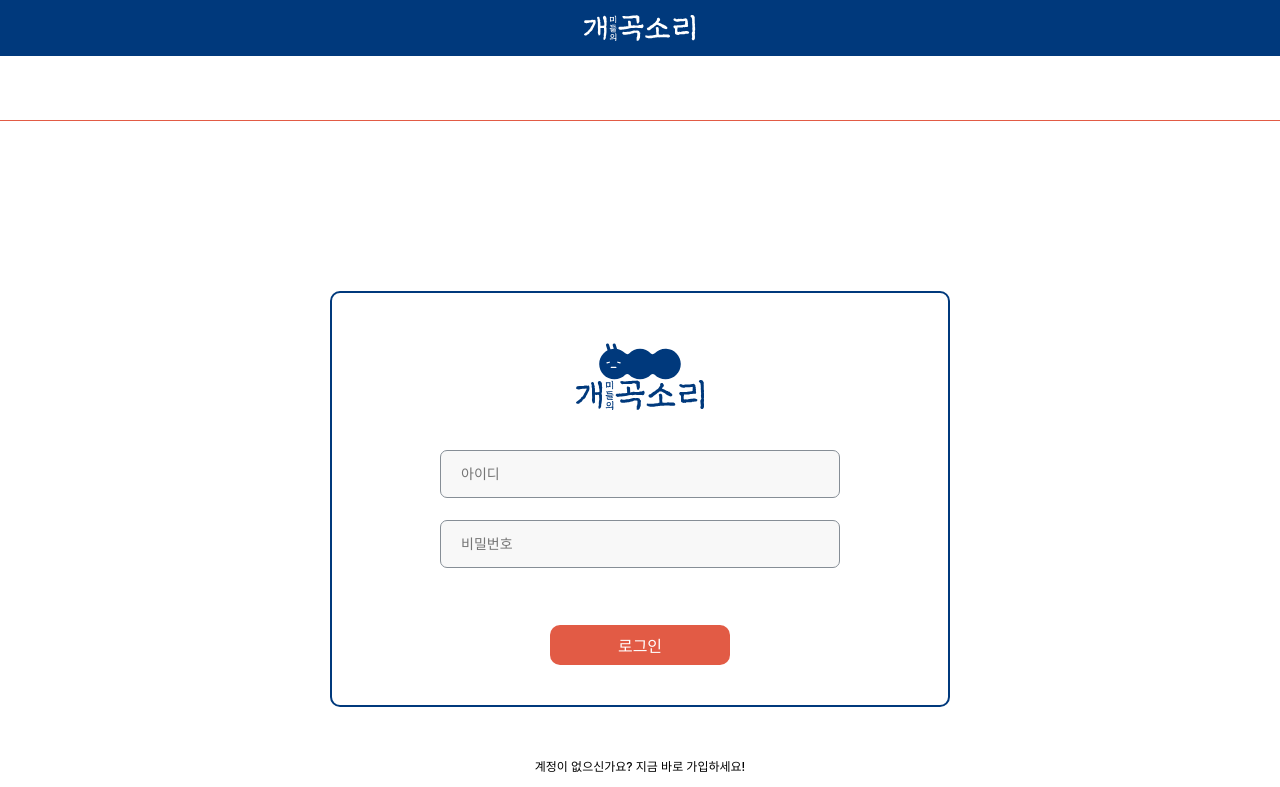
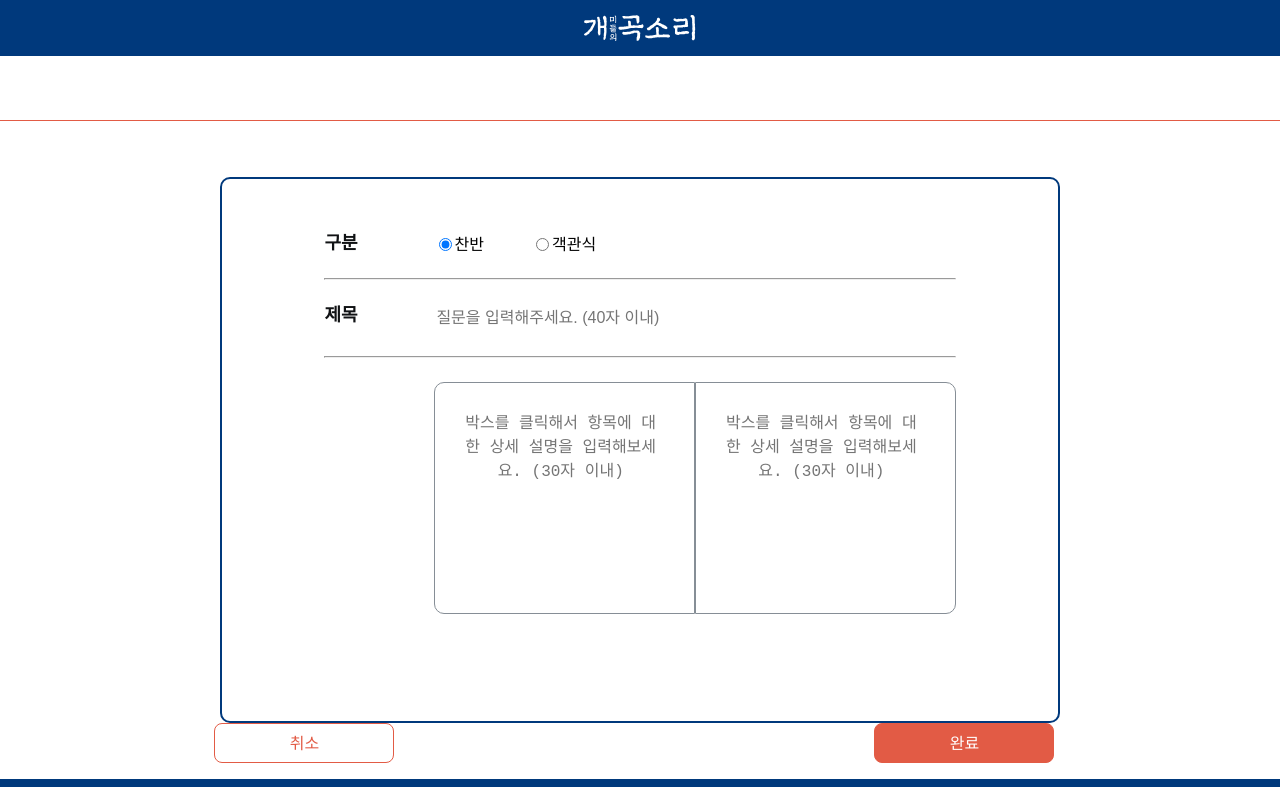
Before and after one commit to gabmin/Front-End, a React (Create React App) app: page /write in a window 1280 px wide. Before the commit this address led to /login. Shown: the top 787 px of the page. Built offline with nearby package versions, Linux system fonts and the light colour scheme; no server answers.

Commit message:
[style] MultiDetail MultiWrite CSS

```diff
--- a/src/components/CompletedDetail.js
+++ b/src/components/CompletedDetail.js
@@ -52,7 +52,6 @@ const CompletedDetail = props => {
             <MultiComment multiId={multiId} />
           </div>
         </Wrapper>
-        <button>TOP</button>
       </Container>
     </>
   );
--- a/src/components/EitherWrite.js
+++ b/src/components/EitherWrite.js
@@ -57,88 +57,139 @@ const EitherWrite = props => {
     history.goBack();
   };
   return (
-    <>
+    <Container>
       <hr />
       <Title>
-        <h4 style={{ width: "30px" }}>제목</h4>
+        <p>제목</p>
         <Input
           type="text"
-          placeholder="질문을 입력해주세요."
+          placeholder="질문을 입력해주세요. (40자 이내)"
           value={title}
           onChange={onChangeTitle}
         />
       </Title>
       <hr />
-      <VoteBox>
+
       <EitherButtonGrid>
-          <EitherButton>
-            <h1 style={{ marginTop: "70px" }}>O</h1>
+        <EitherButtonA>
           <ButtonInput
-              placeholder="해당 항목의 상세설명이 필요하면 적어주세요"
+            placeholder="박스를 클릭해서 항목에 대한 상세 설명을 입력해보세요. (30자 이내)"
             value={contentA}
             onChange={onChangeContentA}
           />
-          </EitherButton>
-          <EitherButton>
-            <h1 style={{ marginTop: "70px" }}>X</h1>
+        </EitherButtonA>
+        <EitherButtonB>
           <ButtonInput
-              placeholder="해당 항목의 상세설명이 필요하면 적어주세요"
+            placeholder="박스를 클릭해서 항목에 대한 상세 설명을 입력해보세요. (30자 이내)"
             value={contentB}
             onChange={onChangeContentB}
           />
-          </EitherButton>
+        </EitherButtonB>
       </EitherButtonGrid>
-        <div>
-          <button onClick={onClickCancle}>취소</button>
-          <button onClick={onClickSave}>완료</button>
-        </div>
-      </VoteBox>
-    </>
+      <OptionButtonGrid>
+        <CancleButton onClick={onClickCancle}>취소</CancleButton>
+        <CheckButton onClick={onClickSave}>완료</CheckButton>
+      </OptionButtonGrid>
+    </Container>
   );
 };
-
+const Container = styled.div`
+  max-width: 1920px;
+  max-height: 392px;
+  hr {
+    margin: 0px;
+  }
+`;
 const Title = styled.div`
-  margin: 10px;
   display: flex;
+  p {
+    width: 34px;
+    font-size: 18px;
+    font-weight: bold;
+    line-height: 26px;
+    color: #101214;
+    margin: 0px;
+    margin: 22px 76px 28px 0px;
+  }
 `;
-
 const Input = styled.input`
-  width: 100%;
-  margin: 15px 0px 15px 30px;
+  width: 80%;
   border: none;
   outline: none;
-  font-size: 18px;
+  line-height: 22px;
+  font-size: 16px;
+  font-weight: 300;
 `;
-
-const VoteBox = styled.div`
-  width: 100%;
-  height: 400px;
-`;
-
 const EitherButtonGrid = styled.div`
   width: 100%;
-  height: 90%;
+  height: 320px;
   margin: auto;
   display: flex;
   justify-content: center;
   align-items: center;
 `;
-
-const EitherButton = styled.div`
-  width: 40%;
-  height: 60%;
-  border: 1px solid black;
-  text-align: center;
-  align-content: center;
-  z-index: 10;
+const EitherButtonA = styled.div`
+  width: 256px;
+  height: 206px;
+  border: 1px solid #868e96;
+  margin: 24px 0px 64px 110px;
+  border-radius: 10px 0px 0px 10px;
+  padding: 24px 32px 0px 24px;
 `;
-
-const ButtonInput = styled.input`
+const EitherButtonB = styled.div`
+  width: 256px;
+  height: 206px;
+  border: 1px solid #868e96;
+  margin: 24px 0px 64px 0px;
+  border-radius: 0px 10px 10px 0px;
+  padding: 24px 32px 0px 24px;
+`;
+const ButtonInput = styled.textarea`
   border: none;
   outline: none;
-  width: 80%;
+  width: 100%;
+  height: 80%;
   font-size: 16px;
   text-align: center;
+  resize: none;
+  box-sizing: border-box;
 `;
-
+const OptionButtonGrid = styled.div`
+  width: 840px;
+  position: absolute;
+  display: flex;
+  justify-content: space-between;
+  transform: translateX(-110px);
+  margin-top: 45px;
+`;
+const CancleButton = styled.button`
+  width: 180px;
+  height: 40px;
+  border: 1px solid #e25b45;
+  border-radius: 8px;
+  background-color: #ffffff;
+  color: #e25b45;
+  font-size: 16px;
+  line-height: 23px;
+  cursor: pointer;
+  &:hover {
+    background-color: #e25b45;
+    color: #ffffff;
+  }
+`;
+const CheckButton = styled.button`
+  width: 180px;
+  height: 40px;
+  border: 1px solid #e25b45;
+  border-radius: 8px;
+  background-color: #e25b45;
+  color: #ffffff;
+  font-size: 16px;
+  line-height: 23px;
+  cursor: pointer;
+  &:hover {
+    background-color: #ffffff;
+    color: #e25b45;
+  }
+`;
 export default EitherWrite;
--- a/src/components/MultiUnvoted.js
+++ b/src/components/MultiUnvoted.js
@@ -101,6 +101,7 @@ const DesWrapper = styled.div`
 const Description = styled.p`
   font-size: 16px;
   color: ${colors.gray5};
+  white-space: pre-wrap;
 `;
 
 const InfoWarpper = styled.div`
--- a/src/components/MultiVoted.js
+++ b/src/components/MultiVoted.js
@@ -311,6 +311,7 @@ const Description = styled.p`
   font-size: 16px;
   color: ${colors.gray5};
   word-break: break-all;
+  white-space: pre-wrap;
 `;
 
 const InfoWarpper = styled.div`
--- a/src/components/MultiWrite.js
+++ b/src/components/MultiWrite.js
@@ -6,6 +6,7 @@ import { history } from "../redux/configureStore";
 import { useDispatch } from "react-redux";
 import { AddPostDB, EditPostDB } from "../redux/actions/multiCard";
 import { SetParams } from "../redux/reducers/paramsSlice";
+import colors from "../shared/colors";
 
 const MultiWrite = props => {
   const editData = props.editData;
@@ -138,22 +139,22 @@ const MultiWrite = props => {
   // post 수정하기
   const eidtPost = () => {
     if (title === "") {
-      window.alert("no title");
+      window.alert("제목을 입력해주세요");
       return setTimeout(() => {
         titleRef.current.focus();
       }, 500);
     } else if (description === "") {
-      window.alert("no description");
+      window.alert("내용을 입력해주세요");
       return setTimeout(() => {
         descriptionRef.current.focus();
       }, 500);
     } else if (contentA === "") {
-      window.alert("선택지를 빈칸없이 차례대로 입력해 주세요");
+      window.alert("첫번쨰 선택지를 빈칸없이 차례대로 입력해 주세요");
       return setTimeout(() => {
         contentARef.current.focus();
       }, 500);
     } else if (contentB === "") {
-      window.alert("선택지를 빈칸없이 차례대로 입력해 주세요");
+      window.alert("두번쨰 선택지를 빈칸없이 차례대로 입력해 주세요");
       return setTimeout(() => {
         contentBRef.current.focus();
       }, 500);
@@ -316,9 +317,12 @@ const MultiWrite = props => {
 
   return (
     <>
-      <hr />
-      <Title>
-        <h4 style={{ width: "30px" }}>제목</h4>
+      <WriteHr />
+      <TitleWarpper>
+        <InfoWarpper>
+          <InfoText>제목</InfoText>
+        </InfoWarpper>
+        <InputWarpper>
           <Input
             ref={titleRef}
             type="text"
@@ -326,10 +330,14 @@ const MultiWrite = props => {
             onChange={changeTitle}
             value={title}
           />
-      </Title>
-      <hr />
-      <Content>
-        <h4 style={{ width: "30px" }}>내용</h4>
+        </InputWarpper>
+      </TitleWarpper>
+      <WriteHr />
+      <ContentWarpper>
+        <InfoWarpper>
+          <InfoText>내용</InfoText>
+        </InfoWarpper>
+        <InputWarpper>
           <Textarea
             ref={descriptionRef}
             type="text"
@@ -338,94 +346,130 @@ const MultiWrite = props => {
             onChange={changeDescription}
             value={description}
           />
-      </Content>
-      <hr />
+        </InputWarpper>
+      </ContentWarpper>
       <VoteBox>
-        <InputWarpper>
+        <PollWarpper>
           <InputPoll
             ref={contentARef}
             onChange={changeContentA}
             value={contentA}
           />
-        </InputWarpper>
-        <InputWarpper>
+        </PollWarpper>
+        <PollWarpper>
           <InputPoll
             ref={contentBRef}
             onChange={changeContentB}
             value={contentB}
           />
-          {hiddenBtnB ? <FullBtn onClick={showInputC}>+ </FullBtn> : null}
-        </InputWarpper>
+          {hiddenBtnB ? (
+            <FullBtn onClick={showInputC}>+ 선택지 추가</FullBtn>
+          ) : null}
+        </PollWarpper>
         {hiddenInputC ? (
-          <InputWarpper>
+          <PollWarpper>
             <InputPoll
               ref={contentCRef}
               onChange={changeContentC}
               value={contentC}
             />
             <BtnWarpper>
-              {hiddenBtnC ? <HalfBtn onClick={hideInputC}>-</HalfBtn> : null}
-              {hiddenBtnC ? <HalfBtn onClick={showInputD}>+ </HalfBtn> : null}
+              {hiddenBtnC ? (
+                <HalfBtn onClick={hideInputC}>- 선택지 삭제</HalfBtn>
+              ) : null}
+              {hiddenBtnC ? (
+                <HalfBtn onClick={showInputD}>+ 선택지 추가</HalfBtn>
+              ) : null}
             </BtnWarpper>
-          </InputWarpper>
+          </PollWarpper>
         ) : null}
         {hiddenInputD ? (
-          <InputWarpper>
+          <PollWarpper>
             <InputPoll
               ref={contentDRef}
               onChange={changeContentD}
               value={contentD}
             />
             <BtnWarpper>
-              {hiddenBtnD ? <HalfBtn onClick={hideInputD}>-</HalfBtn> : null}
-              {hiddenBtnD ? <HalfBtn onClick={showInputE}>+ </HalfBtn> : null}
+              {hiddenBtnD ? (
+                <HalfBtn onClick={hideInputD}>- 선택지 삭제</HalfBtn>
+              ) : null}
+              {hiddenBtnD ? (
+                <HalfBtn onClick={showInputE}>+ 선택지 추가</HalfBtn>
+              ) : null}
             </BtnWarpper>
-          </InputWarpper>
+          </PollWarpper>
         ) : null}
         {hiddenInputE ? (
-          <InputWarpper>
+          <PollWarpper>
             <InputPoll
               ref={contentERef}
               onChange={changeContentE}
               value={contentE}
             />
-            <FullBtn onClick={hideInputE}>-</FullBtn>
-          </InputWarpper>
+            <FullBtn onClick={hideInputE}>- 선택지 삭제</FullBtn>
+          </PollWarpper>
         ) : null}
-        <div>
-          <button onClick={cancel}>취소</button>
+        <WriteHr />
+        <EventBtnWarpper>
+          <CancelBtn onClick={cancel}>취소</CancelBtn>
           {isEdit ? (
-            <button onClick={eidtPost}>수정완료</button>
+            <AddBtn onClick={eidtPost}>수정완료</AddBtn>
           ) : (
-            <button onClick={addPost}>완료</button>
+            <AddBtn onClick={addPost}>완료</AddBtn>
           )}
-        </div>
+        </EventBtnWarpper>
       </VoteBox>
     </>
   );
 };
 
-const Title = styled.div`
-  margin: 10px;
+const WriteHr = styled.hr`
+  border: none;
+  height: 1px;
+  background-color: ${colors.lineGray};
+`;
+
+const TitleWarpper = styled.div`
+  height: 66px;
+  display: flex;
+  flex-direction: row;
+  align-items: center;
+`;
+
+const InfoWarpper = styled.div`
+  width: 110px;
+`;
+
+const InfoText = styled.p`
+  width: 100%;
+  left: 0px;
+  text-align: left;
+  font-size: 18px;
+  font-weight: 700;
+  color: ${colors.darkGray};
+`;
+
+const ContentWarpper = styled.div`
   display: flex;
 `;
 
-const Content = styled.div`
-  margin: 10px;
-  display: flex;
+const InputWarpper = styled.div`
+  width: 510px;
 `;
 
 const Input = styled.input`
   width: 100%;
-  margin: 15px 0px 15px 30px;
   border: none;
   outline: none;
   font-size: 18px;
 `;
 
 const Textarea = styled.textarea`
-  width: 100%;
-  margin: 15px 0px 15px 30px;
+  min-width: 100%;
+  max-width: 510px;
+  /* max-width: 100%; */
+  margin: 16px 0;
   border: none;
   outline: none;
   font-size: 18px;
@@ -433,12 +477,14 @@ const Textarea = styled.textarea`
 `;
 
 const VoteBox = styled.div`
-  width: 100%;
-  height: 500px;
+  margin: auto;
+  min-width: 100%;
+  max-width: 620px;
+  /* height: 500px; */
 `;
 
-const InputWarpper = styled.div`
-  width: 70%;
+const PollWarpper = styled.div`
+  max-width: 620px;
   margin: auto;
   display: flex;
   flex-direction: column;
@@ -447,27 +493,71 @@ const InputWarpper = styled.div`
 
 const InputPoll = styled.input`
   width: 100%;
-  height: 50px;
-  margin: 5px auto;
+  height: 48px;
+  margin: 4px auto;
   padding: 10px;
-  background-color: #999999;
+  background-color: ${colors.gray};
+  border: 1px ${colors.gray5} solid;
+  border-radius: 8px;
   box-sizing: border-box;
 `;
 
 const BtnWarpper = styled.div`
   width: 100%;
   margin: auto;
+  display: flex;
+  flex-direction: row;
+  justify-content: space-between;
 `;
 
 const FullBtn = styled.button`
-  width: 100%;
+  min-width: 100%;
+  max-width: 510px;
+  height: 48px;
   padding: 10px;
-  margin: auto;
+  margin: 8px auto 16px auto;
+  color: ${colors.blue};
+  background-color: ${colors.white};
+  border: 1px ${colors.blue} solid;
+  border-radius: 8px;
 `;
 
 const HalfBtn = styled.button`
-  width: 50%;
+  /* min-width: 0%; */
+  width: 290px;
+  height: 48px;
+  margin: 8px 0;
   padding: 10px;
+  color: ${colors.blue};
+  background-color: ${colors.white};
+  border: 1px ${colors.blue} solid;
+  border-radius: 8px;
+`;
+
+const EventBtnWarpper = styled.div`
+  width: 100%;
+  margin: 24px auto;
+  display: flex;
+  flex-direction: row;
+  justify-content: space-between;
+`;
+
+const AddBtn = styled.button`
+  width: 290px;
+  height: 40px;
+  color: ${colors.white};
+  border: 1px ${colors.red} solid;
+  border-radius: 8px;
+  background-color: ${colors.red};
+`;
+
+const CancelBtn = styled.button`
+  width: 290px;
+  height: 40px;
+  color: ${colors.red};
+  border: 1px ${colors.red} solid;
+  border-radius: 8px;
+  background-color: ${colors.white};
 `;
 
 export default MultiWrite;
--- a/src/pages/CardWrite.js
+++ b/src/pages/CardWrite.js
@@ -31,11 +31,6 @@ const CardWrite = () => {
   const onClickBack = useCallback(() => {
     history.push("/either");
   });
-  //목록으로가기
-  const onClickIndex = useCallback(() => {
-    history.push("/");
-  });
-
   // radio button
   const EitherRadioBtn = e => {
     setEitherState(!eitherState);
@@ -45,22 +40,18 @@ const CardWrite = () => {
     setEitherState(!eitherState);
     setMultiState(!multiState);
   };
-  if (!userInfo.nickname) {
+  if (userInfo.nickname === "GUEST") {
     window.alert("로그인 후 이용가능합니다");
     history.push("/login");
   }
   return (
     <>
       <Wrap>
-        <ButtonGrid>
-          <button onClick={onClickBack}>{"<"} 뒤로가기</button>
-          <button onClick={onClickIndex}>목록</button>
-        </ButtonGrid>
         <ContentBox>
           <Index>
-            <h4 style={{ width: "30px" }}>구분</h4>
+            <p>구분</p>
             <div style={{ display: "flex" }}>
-              <RadioBtnWarpper>
+              <RadioBtnWarpperE>
                 <input
                   name="write"
                   type="radio"
@@ -69,8 +60,8 @@ const CardWrite = () => {
                   onChange={EitherRadioBtn}
                 />
                 <label>찬반</label>
-              </RadioBtnWarpper>
-              <RadioBtnWarpper>
+              </RadioBtnWarpperE>
+              <RadioBtnWarpperM>
                 <input
                   name="write"
                   type="radio"
@@ -79,7 +70,7 @@ const CardWrite = () => {
                   onChange={MultiRadioBtn}
                 />
                 <label>객관식</label>
-              </RadioBtnWarpper>
+              </RadioBtnWarpperM>
             </div>
           </Index>
           {eitherState ? <EitherWrite /> : null}
@@ -91,33 +82,48 @@ const CardWrite = () => {
 };
 
 const Wrap = styled.div`
-  width: 80%;
-  height: 100%;
-  margin: 50px auto;
-`;
-const ButtonGrid = styled.div`
-  width: 100%;
-  margin: 10px 0px;
-  display: flex;
-  justify-content: space-between;
+  min-width: 100%;
+  max-width: 840px;
+  margin: auto;
 `;
 
 const ContentBox = styled.div`
-  border: 1px solid black;
-  width: 100%;
-  height: 100%;
-  padding: 1em;
+  border: 2px solid #00397c;
+  max-width: 840px;
   box-sizing: border-box;
-`;
-const RadioBtnWarpper = styled.div`
-  width: 70px;
-  display: flex;
-  margin: 0px 0px 0px 60px;
-  align-items: center;
+  margin: 56px auto 56px auto;
+  border-radius: 10px;
+  padding: 4% 8% 4% 8%;
 `;
 
 const Index = styled.div`
-  margin: 10px;
   display: flex;
+  p {
+    font-size: 18px;
+    color: #101214;
+    font-weight: bold;
+    line-height: 26px;
+    margin: 0px;
+  }
+  margin: 0px 0px 22px 0px;
 `;
+
+const RadioBtnWarpperE = styled.div`
+  display: flex;
+  margin: 0px 0px 0px 76px;
+  align-items: center;
+  label {
+    font-size: 16px;
+  }
+`;
+
+const RadioBtnWarpperM = styled.div`
+  display: flex;
+  margin: 0px 0px 0px 47px;
+  align-items: center;
+  label {
+    font-size: 16px;
+  }
+`;
+
 export default CardWrite;
--- a/src/pages/MultiDetail.js
+++ b/src/pages/MultiDetail.js
@@ -45,6 +45,17 @@ const MultiDetail = props => {
     dispatch(SetParams(multiId));
   }, [dispatch, multiId]);
 
+  const goToMulti = () => {
+    history.push({
+      pathname: "/multi",
+      state: { multiId: multiId },
+    });
+  };
+
+  const goToTop = () => {
+    window.scrollTo({ top: 0, behavior: "smooth" });
+  };
+
   const deletePost = () => {
     if (TotalCnt === 0) {
       dispatch(DeletePostDB(multiId));
@@ -52,13 +63,6 @@ const MultiDetail = props => {
       window.alert("투표가 진행된 게시물은 삭제할 수 없습니다");
       return;
     }
-  };
-
-  const goToMulti = () => {
-    history.push({
-      pathname: "/multi",
-      state: { multiId: multiId },
-    });
   };
 
   const closePost = () => {
@@ -86,7 +90,12 @@ const MultiDetail = props => {
     window.alert("로그인 후 이용가능합니다");
     history.push("/login");
   } else if (dataList && dataList.multi.completed === 1) {
-    return <CompletedDetail multiId={multiId} />;
+    return (
+      <div>
+        <CompletedDetail multiId={multiId} />{" "}
+        <TopBtn onClick={goToTop}>TOP</TopBtn>
+      </div>
+    );
   } else if (
     dataList &&
     (userInfo.nickname === dataList.multi.nickname ||
@@ -165,7 +174,7 @@ const MultiDetail = props => {
             <MultiComment multiId={multiId} />
           </div>
         </Wrapper>
-        <button>TOP</button>
+        <TopBtn onClick={goToTop}>TOP</TopBtn>
       </Container>
     );
   } else {
@@ -189,7 +198,7 @@ const MultiDetail = props => {
             </div>
           )}
         </Wrapper>
-        <button>TOP</button>
+        <TopBtn onClick={goToTop}>TOP</TopBtn>
       </Container>
     );
   }
@@ -240,4 +249,12 @@ const MenuWarpper = styled.div`
   justify-content: space-between;
 `;
 
+const TopBtn = styled.button`
+  display: block;
+  margin: 0 10% 20px auto;
+  border: none;
+  background-color: ${colors.white};
+  color: ${colors.blue};
+`;
+
 export default MultiDetail;
--- a/src/shared/api.js
+++ b/src/shared/api.js
@@ -2,7 +2,8 @@ import axios from "axios";
 
 // Axios 인스턴스 설정
 const api = axios.create({
-  baseURL: "https://starandnight.shop",
+  // baseURL: "https://starandnight.shop",
+  baseURL: "https://stockscreener.shop",
   withCredentials: true,
 });
 
```
Lines whose indentation alone changed are shown as unchanged.
